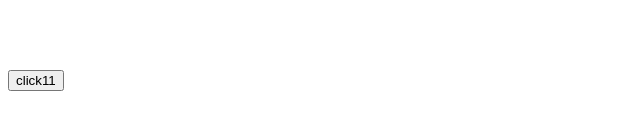
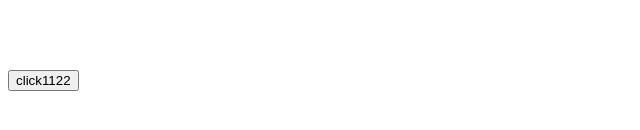
Before and after one commit to 312681223/learngit, a plain HTML site: page test.html in a window 1280 px wide. Shown: the part 138-268 px from the top of the page, 0-640 px from the left. Drawn offline with nearby package versions, Linux system fonts and the light colour scheme.

Commit message:
button 33

```diff
--- a/test.html
+++ b/test.html
@@ -34,7 +34,7 @@
 
 <body>
 <div class="test hidden"></div>
-<button id="btn">click11</button>
+<button id="btn">click1122</button>
 
 <script type="text/javascript" src="js/jquery.js"></script>
 <script type="text/javascript">
```
